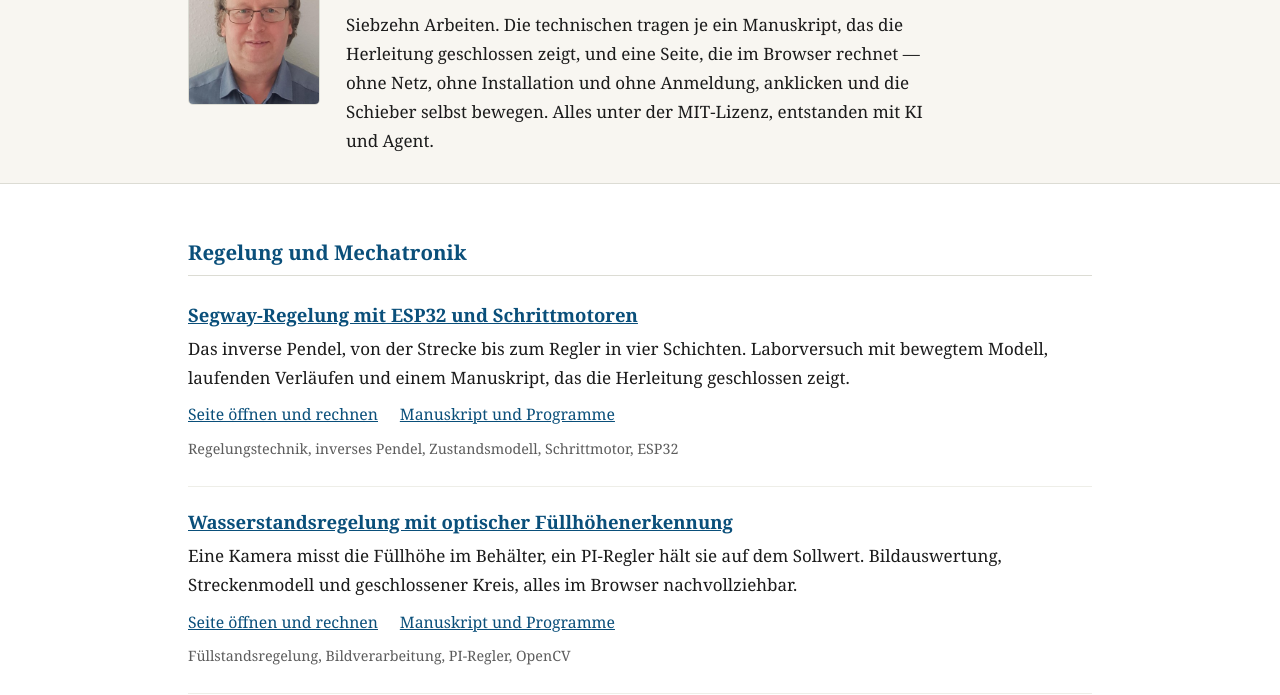
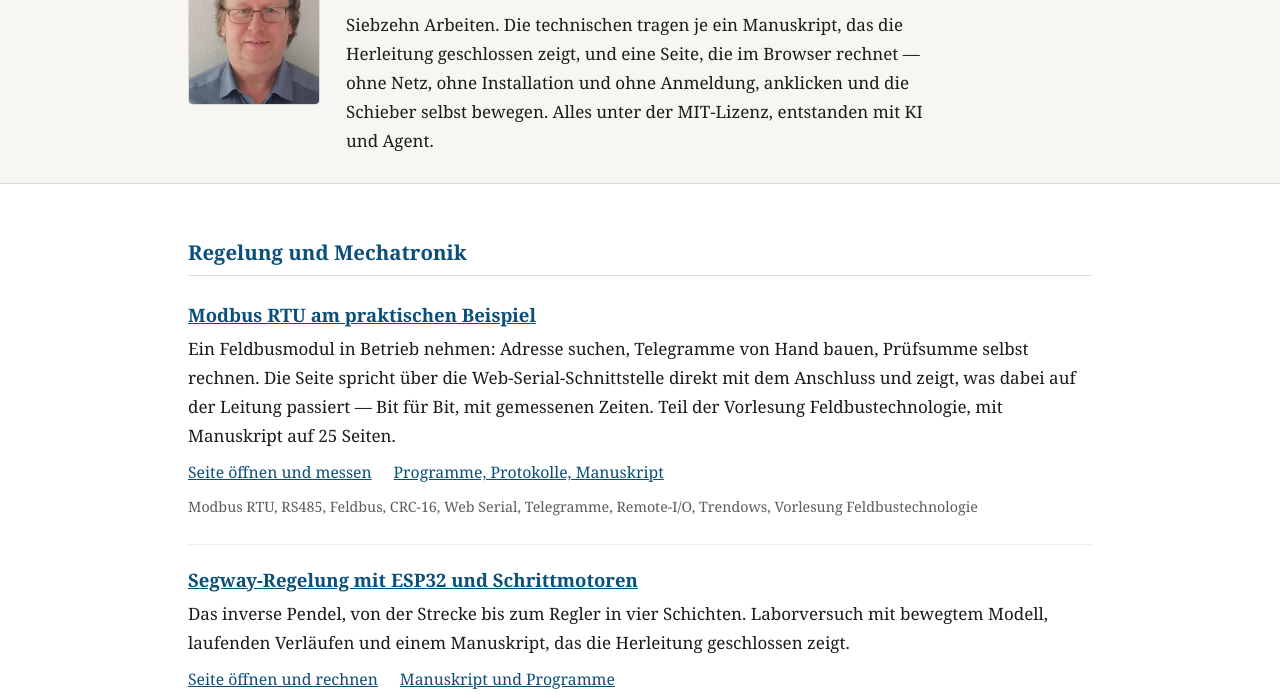
Before and after one commit to RalphWystup/RalphWystup.github.io, a plain HTML site: page index.html in a window 1280 px wide. Shown: the part 105-800 px from the top of the page. Drawn offline with Linux system fonts and the light colour scheme.

Commit message:
Modbus RTU am praktischen Beispiel aufgenommen
Neue Arbeit aus der Vorlesung Feldbustechnologie: Inbetriebnahme eines
RS485-Moduls, Telegramme von Hand, Signal auf der Leitung, Manuskript.

Co-Authored-By: Claude Opus 5 (1M context) <noreply@anthropic.com>

```diff
--- a/index.html
+++ b/index.html
@@ -65,6 +65,7 @@ footer .innen{padding:22px 24px 34px}
 {"@type":"CreativeWork","name":"Wetter-Fernschreiber Siemens T68d","url":"https://ralphwystup.github.io/Wetter-Fernschreiber-Siemens-T68d-RTTY-und-ITA2-mit-ESP32/","description":"Der Wetterbericht auf einem Streifenschreiber von 1959: RTTY und ITA2 bei 50 Baud. Die Seite druckt das wirkliche Wetter für einen Ort, den man eingibt.","author":{"@type":"Person","name":"Prof. Dr.-Ing. Ralph Wystup M.Sc."},"inLanguage":"de","license":"https://opensource.org/licenses/MIT"},
 {"@type":"CreativeWork","name":"Levitation als Ingenieursaufgabe","url":"https://ralphwystup.github.io/Levitation-als-Ingenieursaufgabe/","description":"Was müsste ein Vorgang leisten, wenn die Berichte über die schwebenden Heiligen zuträfen? Prämisse annehmen, Folgen rechnen — heraus kommt eine Spezifikation mit neun Anforderungen","author":{"@type":"Person","name":"Prof. Dr.-Ing. Ralph Wystup M.Sc."},"inLanguage":"de","license":"https://opensource.org/licenses/MIT"},
 {"@type":"CreativeWork","name":"Wie eine KI lokale Hard- und Software steuert","url":"https://ralphwystup.github.io/KI-steuert-lokale-Hardware-ueber-eine-Bruecke/","description":"Ein Agent auf einem Server steuert Geräte und Programme, die woanders stehen — ohne einen einzigen offenen Port. Der Arbeitsplatz holt sich die Aufträge, statt dass jemand sich zu ","author":{"@type":"Person","name":"Prof. Dr.-Ing. Ralph Wystup M.Sc."},"inLanguage":"de","license":"https://opensource.org/licenses/MIT"},
+{"@type":"CreativeWork","name":"Modbus RTU am praktischen Beispiel","url":"https://ralphwystup.github.io/Feldbustechnologie-Modbus-RTU/","description":"Ein Feldbusmodul in Betrieb nehmen: Adresse suchen, Telegramme von Hand bauen, Prüfsumme selbst rechnen. Die Seite spricht über die Web-Serial-Schnittstelle direkt mit dem Anschlus","author":{"@type":"Person","name":"Prof. Dr.-Ing. Ralph Wystup M.Sc."},"inLanguage":"de","license":"https://opensource.org/licenses/MIT"},
 {"@type":"CreativeWork","name":"Kurs-Agent: eine lokale KI schreibt, prüft und flasht Programme — ESP32 als Beispiel","url":"https://ralphwystup.github.io/Kurs-Agent-Lokale-KI-schreibt-prueft-und-flasht-Programme-ESP32-als-Beispiel/","description":"Ein Kurspaket in einem Ordner: Schülerinnen und Schüler programmieren einen ESP32 in MicroPython mit einem Sprachmodell, das auf dem Kursrechner läuft — ohne Internet, ohne Install","author":{"@type":"Person","name":"Prof. Dr.-Ing. Ralph Wystup M.Sc."},"inLanguage":"de","license":"https://opensource.org/licenses/MIT"}
 ]}
 </script>
@@ -83,6 +84,14 @@ footer .innen{padding:22px 24px 34px}
 <main><div class="innen">
 
 <h2>Regelung und Mechatronik</h2>
+
+<article>
+  <h3><a href="https://ralphwystup.github.io/Feldbustechnologie-Modbus-RTU/">Modbus RTU am praktischen Beispiel</a></h3>
+  <p>Ein Feldbusmodul in Betrieb nehmen: Adresse suchen, Telegramme von Hand bauen, Prüfsumme selbst rechnen. Die Seite spricht über die Web-Serial-Schnittstelle direkt mit dem Anschluss und zeigt, was dabei auf der Leitung passiert — Bit für Bit, mit gemessenen Zeiten. Teil der Vorlesung Feldbustechnologie, mit Manuskript auf 25 Seiten.</p>
+  <p class="wege"><a href="https://ralphwystup.github.io/Feldbustechnologie-Modbus-RTU/">Seite öffnen und messen</a>
+     <a href="https://github.com/RalphWystup/Feldbustechnologie-Modbus-RTU">Programme, Protokolle, Manuskript</a></p>
+  <p class="stich">Modbus RTU, RS485, Feldbus, CRC-16, Web Serial, Telegramme, Remote-I/O, Trendows, Vorlesung Feldbustechnologie</p>
+</article>
 
 <article>
   <h3><a href="https://ralphwystup.github.io/Segway-Regelung-mit-ESP32-und-Schrittmotoren/">Segway-Regelung mit ESP32 und Schrittmotoren</a></h3>
```
